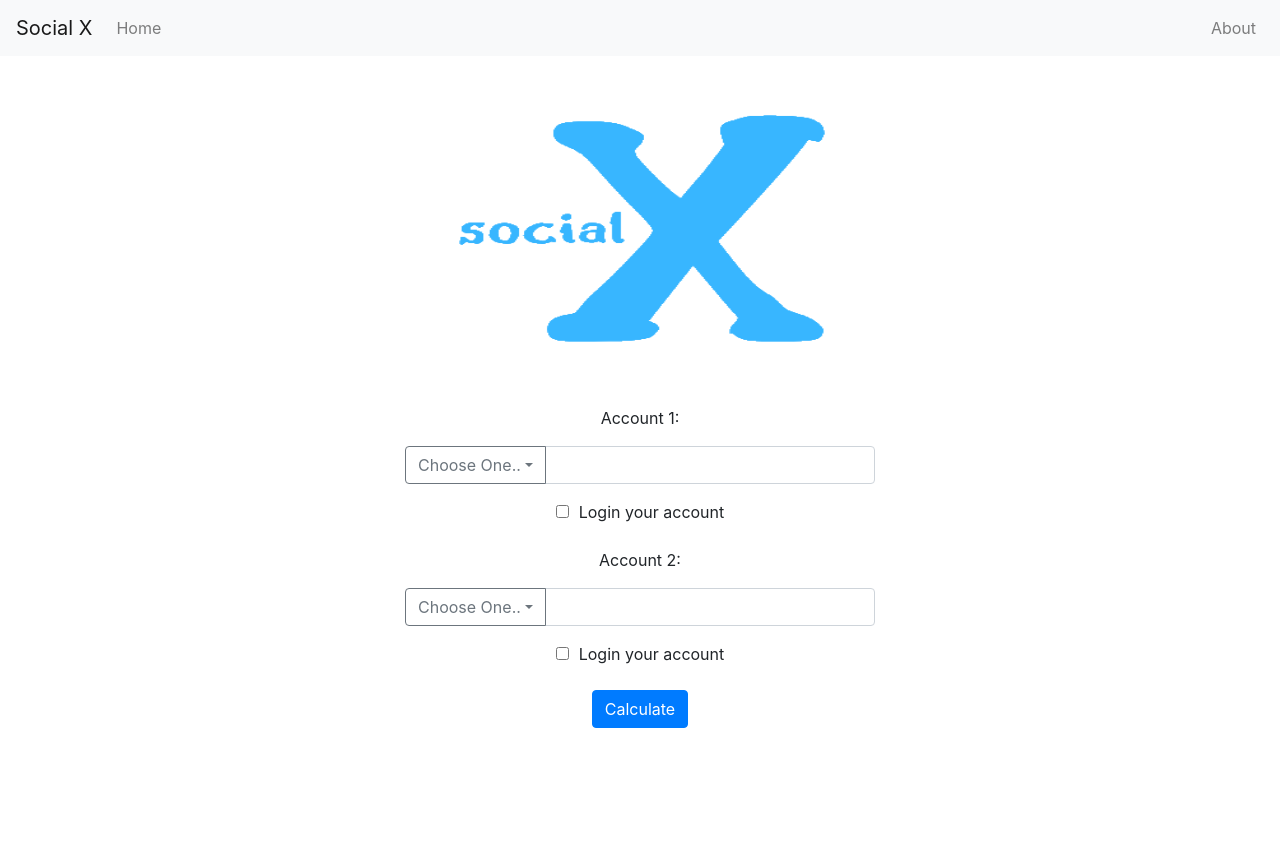
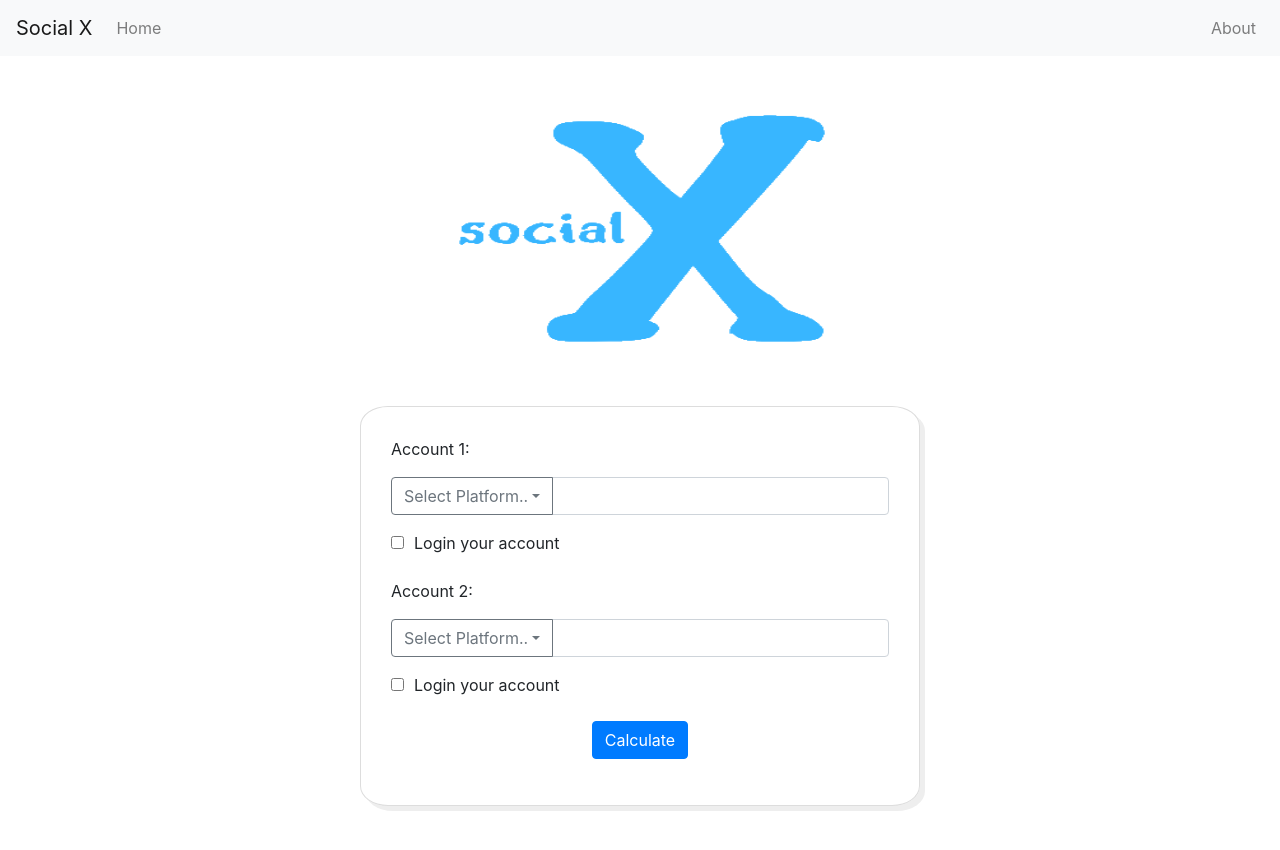
Before and after one commit to sakuya9t/social-x, a React (Create React App) app: page / in a window 1280 px wide. Shown: the top 850 px of the page. Before the commit the page ends 800 px from the top, so only its background shows below. Built offline with nearby package versions, Linux system fonts and the light colour scheme.

Commit message:
minro ui update

```diff
--- a/src/components/Homepage/index.css
+++ b/src/components/Homepage/index.css
@@ -1,7 +1,6 @@
 .home-container{
-    width:500px;
+    width: 560px;
     margin: 50px auto;
-    text-align: center;
 }
 
 .home-submit-btn{
@@ -11,4 +10,12 @@
 
 .home-content-container{
     margin-top:50px;
+    padding: 30px;
+    border: 1px solid #ddd;
+    border-radius: 5%;
+    box-shadow: 5px 5px #eee;
 }
+
+.home-text-center{
+    text-align: center;
+}
--- a/src/components/Homepage/index.js
+++ b/src/components/Homepage/index.js
@@ -1,7 +1,7 @@
 import React, {Component} from 'react';
 import './index.css';
 import QueryItem from '../QueryItem';
-import { Button, Container } from 'react-bootstrap';
+import { Button } from 'react-bootstrap';
 import HeaderImg from '../../resources/header.png';
 
 class Homepage extends Component{
@@ -45,14 +45,18 @@ class Homepage extends Component{
     render(){
         return <>
             <div className="home-container">
-                <img src={HeaderImg} alt="header" width="400" height="250"/>
-                <Container className="home-content-container">
+                <p className="home-text-center">
+                    <img src={HeaderImg} alt="header" width="400" height="250"/>
+                </p>
+                <div className="home-content-container">
                     <p>Account 1:</p>
                     <QueryItem width="100%" itemkey="1" setData={this.setData.bind(this,1)}/>
                     <p>Account 2:</p>
                     <QueryItem width="100%" itemkey="2" setData={this.setData.bind(this,2)}/>
-                    <Button className="home-submit-btn">Calculate</Button>
-                </Container>
+                    <p className="home-text-center">
+                        <Button className="home-submit-btn">Calculate</Button>
+                    </p>
+                </div>
             </div>
         </>;
     }
--- a/src/components/QueryItem/index.js
+++ b/src/components/QueryItem/index.js
@@ -6,7 +6,7 @@ class QueryItem extends Component{
     constructor(props){
         super(props);
         this.state = {
-            platformName: "Choose One..",
+            platformName: "Select Platform..",
             loginChecked: false,
             text: ""
         };
```
